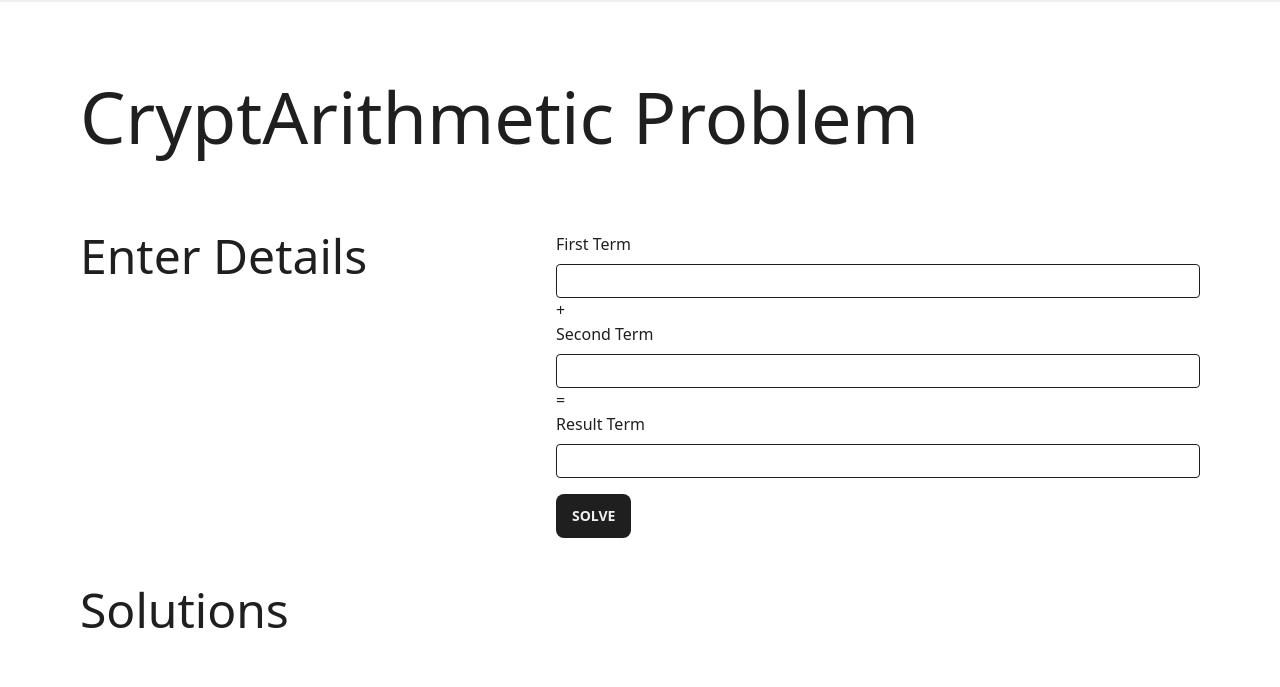
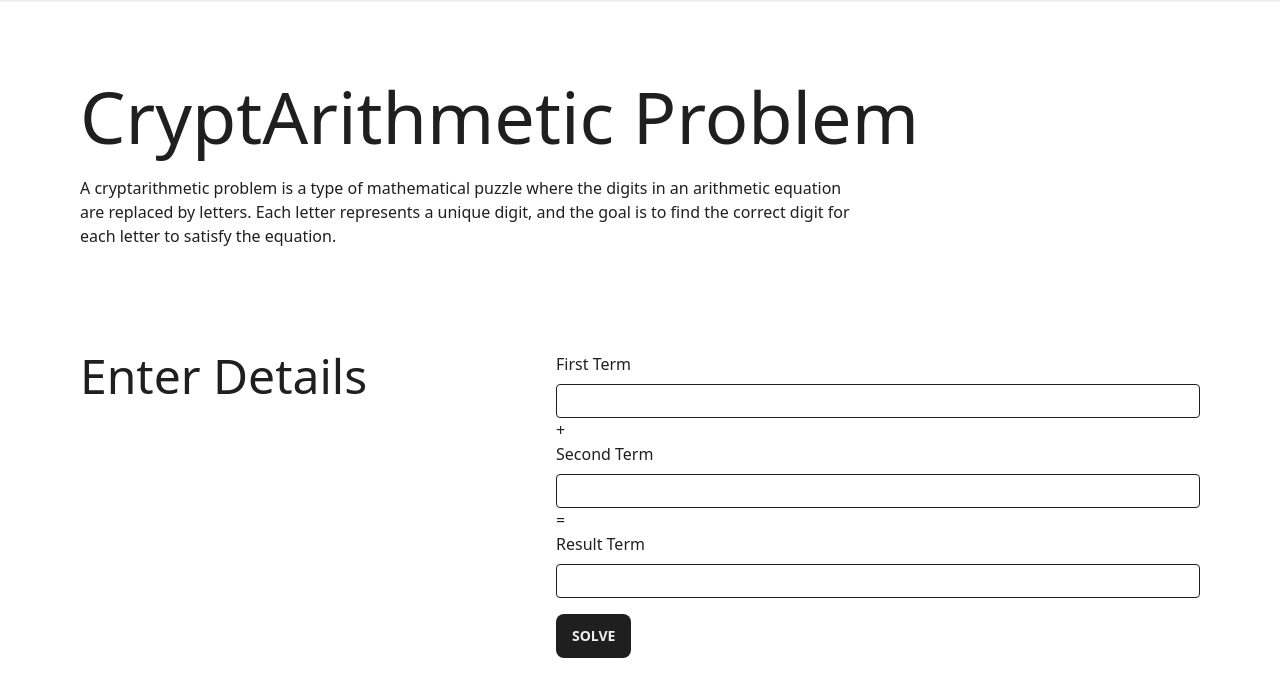
Before and after one commit to yashjawale/playground, an Astro site: page /playground/cryptarithmetic in a window 1280 px wide. Shown: the part 80-767 px from the top of the page. Built offline with nearby package versions, Linux system fonts and the light colour scheme; Astro itself is replaced by a stand-in of ours.

Commit message:
Add description

```diff
--- a/src/pages/cryptarithmetic/index.astro
+++ b/src/pages/cryptarithmetic/index.astro
@@ -11,6 +11,12 @@ import Table from '../../components/Table.astro'
     >
       CryptArithmetic Problem
     </h1>
+    <p class="font-light py-6 md:w-[70%] px-4 md:px-0">
+      A cryptarithmetic problem is a type of mathematical puzzle where the
+      digits in an arithmetic equation are replaced by letters. Each letter
+      represents a unique digit, and the goal is to find the correct digit for
+      each letter to satisfy the equation.
+    </p>
   </main>
 
   <section class="container mx-auto px-6 sm:px-20 2xl:px-16 pb-12">
@@ -40,7 +46,7 @@ import Table from '../../components/Table.astro'
     <div class="flex flex-wrap gap-6 py-4">
       <!-- <Table /> -->
     </div>
-    <p class="text-3xl text-center font-thin">
+    <p class="text-2xl md:text-3xl text-center font-thin">
       No Solutions found for given input
     </p>
   </section>
```
